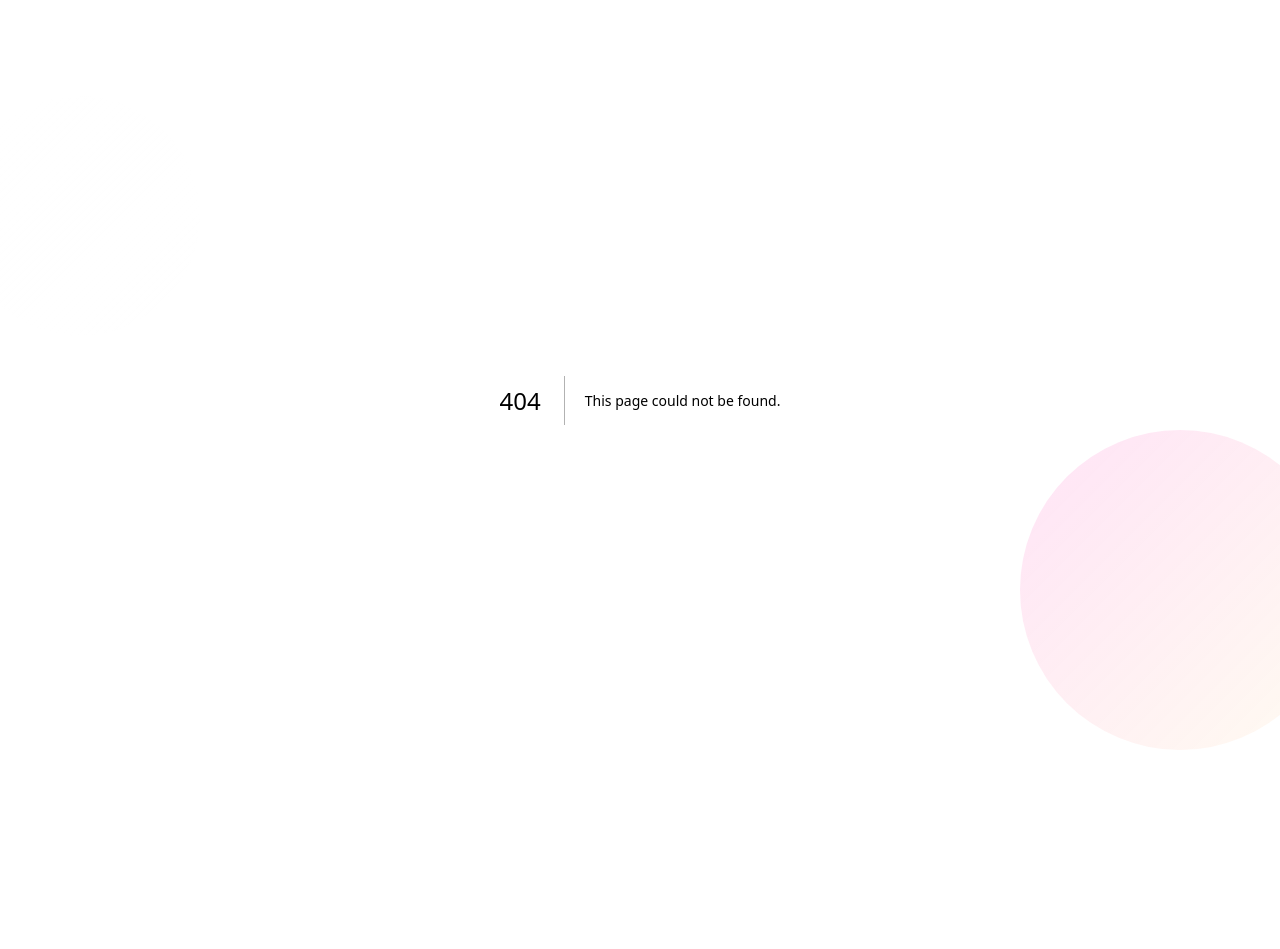
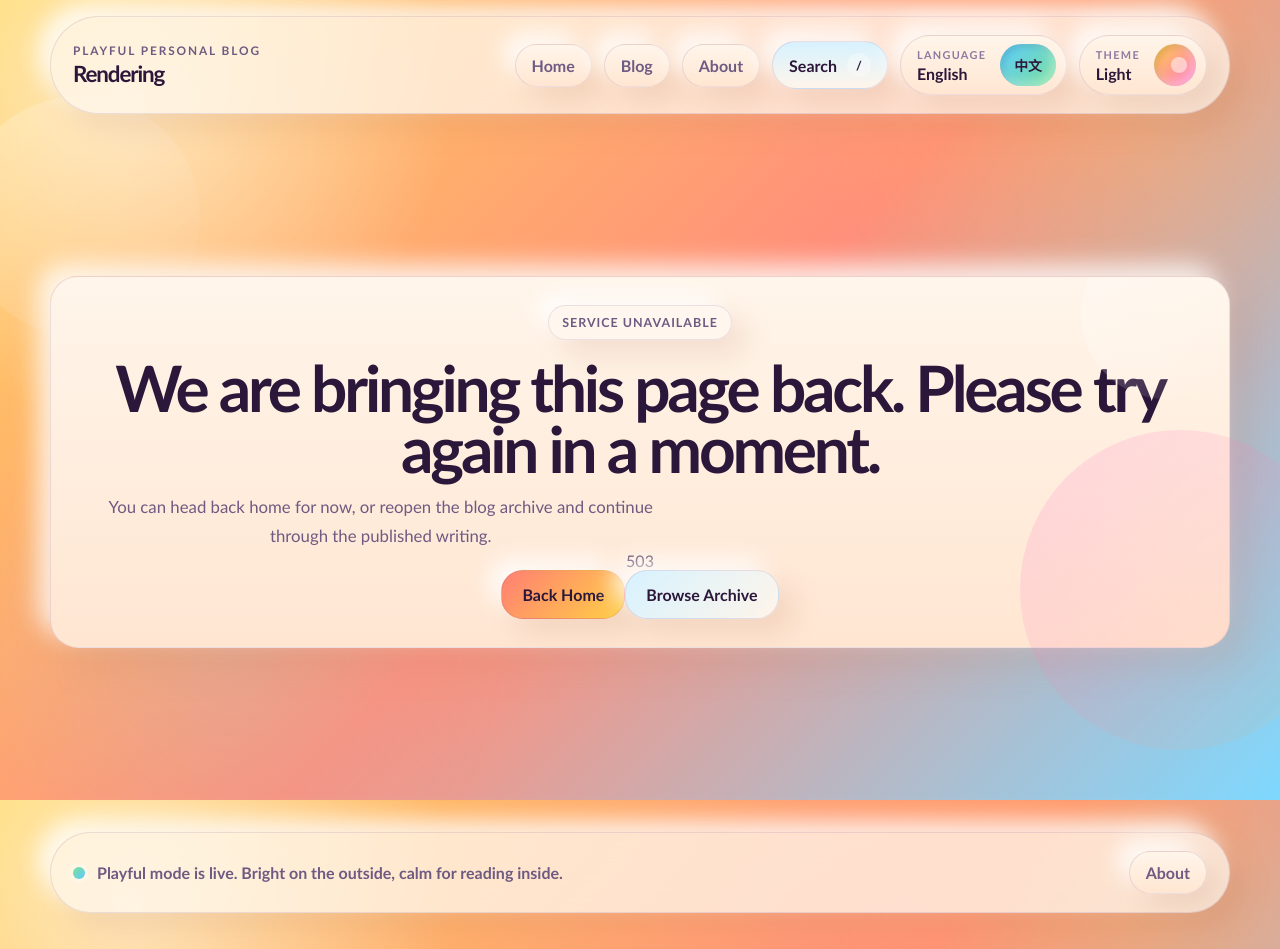
Before and after one commit to zhomboin/Rendering, a Next.js app: page /en/503 in a window 1280 px wide. Before the commit this address had no page. Before the commit the page ends 800 px from the top, so only its background shows below. Built offline with nearby package versions, Linux system fonts and the light colour scheme.

Commit message:
feat: add error recovery pages and active nav

```diff
--- /dev/null
+++ b/app/en/503/page.tsx
@@ -0,0 +1,25 @@
+import Link from "next/link";
+import { getLocalizedRoute } from "@/lib/site";
+
+export default function ServiceUnavailablePage() {
+  return (
+    <section className="not-found section">
+      <div className="section-band not-found-shell">
+        <div className="section-kicker">Service Unavailable</div>
+        <h1 className="page-title">We are bringing this page back. Please try again in a moment.</h1>
+        <p className="page-copy not-found-copy">
+          You can head back home for now, or reopen the blog archive and continue through the published writing.
+        </p>
+        <div className="not-found-code">503</div>
+        <div className="not-found-actions">
+          <Link className="button-link button-link--primary" href={getLocalizedRoute("en", "/")}>
+            Back Home
+          </Link>
+          <Link className="button-link button-link--secondary" href={getLocalizedRoute("en", "/blog")}>
+            Browse Archive
+          </Link>
+        </div>
+      </div>
+    </section>
+  );
+}
--- a/app/globals.css
+++ b/app/globals.css
@@ -278,6 +278,13 @@ main {
   font-weight: 700;
 }
 
+.nav-link--active {
+  background: linear-gradient(180deg, var(--surface-alt), var(--surface-strong));
+  border-color: var(--line-strong);
+  box-shadow: var(--shadow-lift);
+  color: var(--text-strong);
+}
+
 .search-trigger {
   display: inline-flex;
   align-items: center;
--- a/components/site-header.tsx
+++ b/components/site-header.tsx
@@ -1,5 +1,8 @@
+"use client";
+
 import Link from "next/link";
-import { DEFAULT_LOCALE, getMessages, normalizeLocale } from "@/lib/i18n";
+import { usePathname } from "next/navigation";
+import { DEFAULT_LOCALE, getMessages, normalizeLocale, stripLocalePrefix } from "@/lib/i18n";
 import { getLocalizedRoute, getSiteNavigation } from "@/lib/site";
 import { LanguageToggle } from "@/components/language-toggle";
 import { SearchTrigger } from "@/components/search-trigger";
@@ -9,6 +12,22 @@ export function SiteHeader({ locale = DEFAULT_LOCALE }: { locale?: string }) {
   const normalizedLocale = normalizeLocale(locale);
   const messages = getMessages(normalizedLocale);
   const navigation = getSiteNavigation(normalizedLocale);
+  const pathname = usePathname() || getLocalizedRoute(normalizedLocale, "/");
+  const currentPath = stripLocalePrefix(pathname);
+
+  function isActiveNavigationItem(href: string) {
+    const targetPath = stripLocalePrefix(href);
+
+    if (targetPath === "/") {
+      return currentPath === "/";
+    }
+
+    if (targetPath === "/blog") {
+      return currentPath === "/blog" || currentPath.startsWith("/blog/");
+    }
+
+    return currentPath === targetPath;
+  }
 
   return (
     <header className="site-header">
@@ -19,11 +38,20 @@ export function SiteHeader({ locale = DEFAULT_LOCALE }: { locale?: string }) {
 
       <div className="header-controls">
         <nav aria-label="Primary" className="nav-links">
-          {navigation.map((item) => (
-            <Link key={item.href} className="nav-link" href={item.href}>
-              {item.label}
-            </Link>
-          ))}
+          {navigation.map((item) => {
+            const isActive = isActiveNavigationItem(item.href);
+
+            return (
+              <Link
+                key={item.href}
+                aria-current={isActive ? "page" : undefined}
+                className={isActive ? "nav-link nav-link--active" : "nav-link"}
+                href={item.href}
+              >
+                {item.label}
+              </Link>
+            );
+          })}
         </nav>
 
         <div className="header-actions">
```
Also changed, not shown: app/(zh)/503/page.tsx (added, +25 -0 lines), 3 other files (tests, documents, lock files or other folders).
